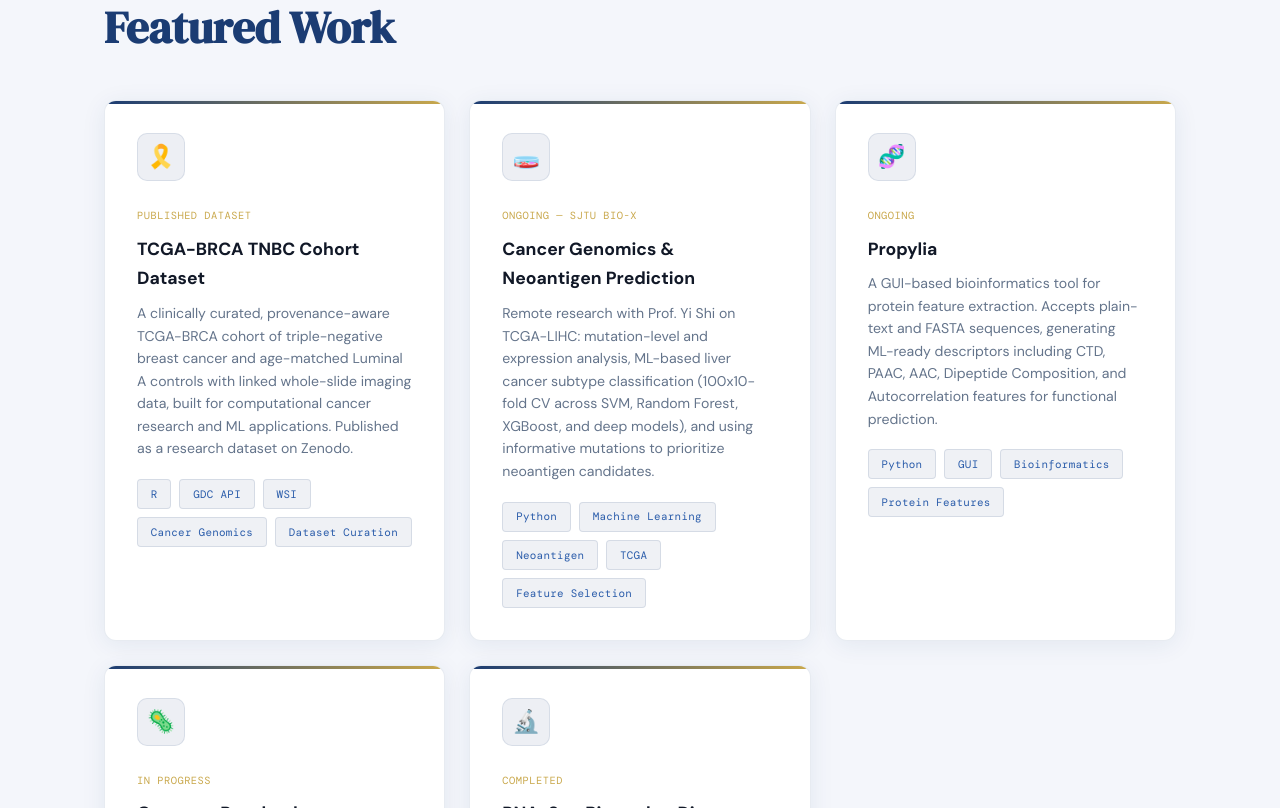
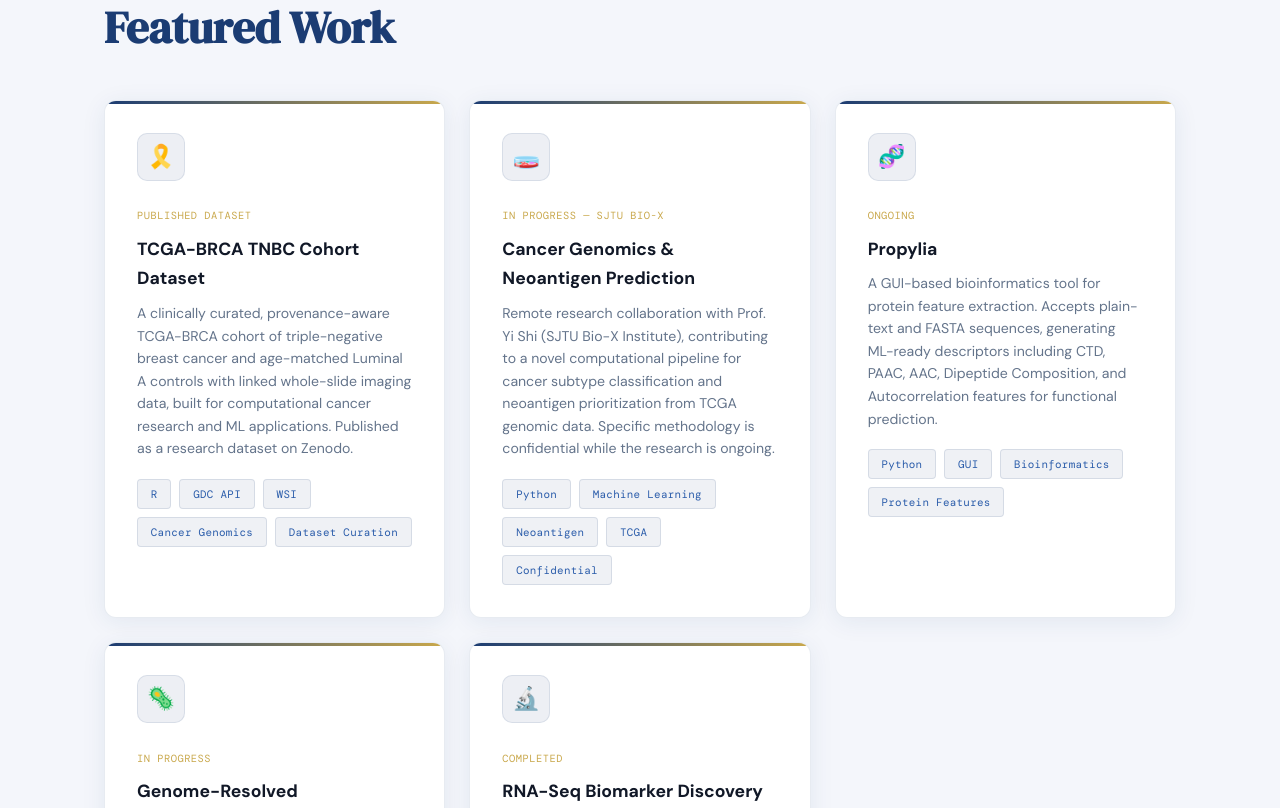
Before and after one commit to fahadsajjad299/fahadsajjad299.github.io, a plain HTML site: page index.html in a window 1280 px wide. Shown: the part 3202-4010 px from the top of the page. Drawn offline with nearby package versions, Linux system fonts and the light colour scheme.

Commit message:
Revise project details and status in index.html
Updated project descriptions and statuses for clarity and accuracy.

```diff
--- a/index.html
+++ b/index.html
@@ -256,7 +256,7 @@
       <div class="timeline-date">July 2026 – Present</div>
       <div class="timeline-title">Undergraduate Researcher — Cancer Genomics</div>
       <div class="timeline-org">Shanghai Jiao Tong University, Bio-X Institute · Shanghai, China (Remote)</div>
-      <div class="timeline-desc">Conducting computational research on <strong style="color:var(--accent2)">TCGA</strong> cancer genomic datasets — somatic mutation analysis, cancer subtype classification, and ML-based neoantigen candidate prioritization — under Prof. Yi Shi, building reproducible workflows for large-scale genomic data.</div>
+      <div class="timeline-desc">Conducting computational research on <strong style="color:var(--accent2)">TCGA</strong> cancer genomic datasets — Machine learning, somatic mutation analysis, cancer subtype classification and neoantigen candidate prioritization — under Prof. Yi Shi, building reproducible workflows for large-scale genomic data.</div>
     </div>
     <div class="timeline-item">
       <div class="timeline-dot"></div>
@@ -313,11 +313,11 @@
     </div>
     <div class="project-card">
       <div class="project-icon">🧫</div>
-      <div class="project-status">Ongoing — SJTU Bio-X</div>
+      <div class="project-status">In Progress — SJTU Bio-X</div>
       <div class="project-title">Cancer Genomics & Neoantigen Prediction</div>
-      <div class="project-desc">Remote research with Prof. Yi Shi on TCGA-LIHC: mutation-level and expression analysis, ML-based liver cancer subtype classification (100x10-fold CV across SVM, Random Forest, XGBoost, and deep models), and using informative mutations to prioritize neoantigen candidates.</div>
+      <div class="project-desc">Remote research collaboration with Prof. Yi Shi (SJTU Bio-X Institute), contributing to a novel computational pipeline for cancer subtype classification and neoantigen prioritization from TCGA genomic data. Specific methodology is confidential while the research is ongoing.</div>
       <div class="project-tags">
-        <span class="tag">Python</span><span class="tag">Machine Learning</span><span class="tag">Neoantigen</span><span class="tag">TCGA</span><span class="tag">Feature Selection</span>
+        <span class="tag">Python</span><span class="tag">Machine Learning</span><span class="tag">Neoantigen</span><span class="tag">TCGA</span><span class="tag">Confidential</span>
       </div>
     </div>
     <div class="project-card">
```
